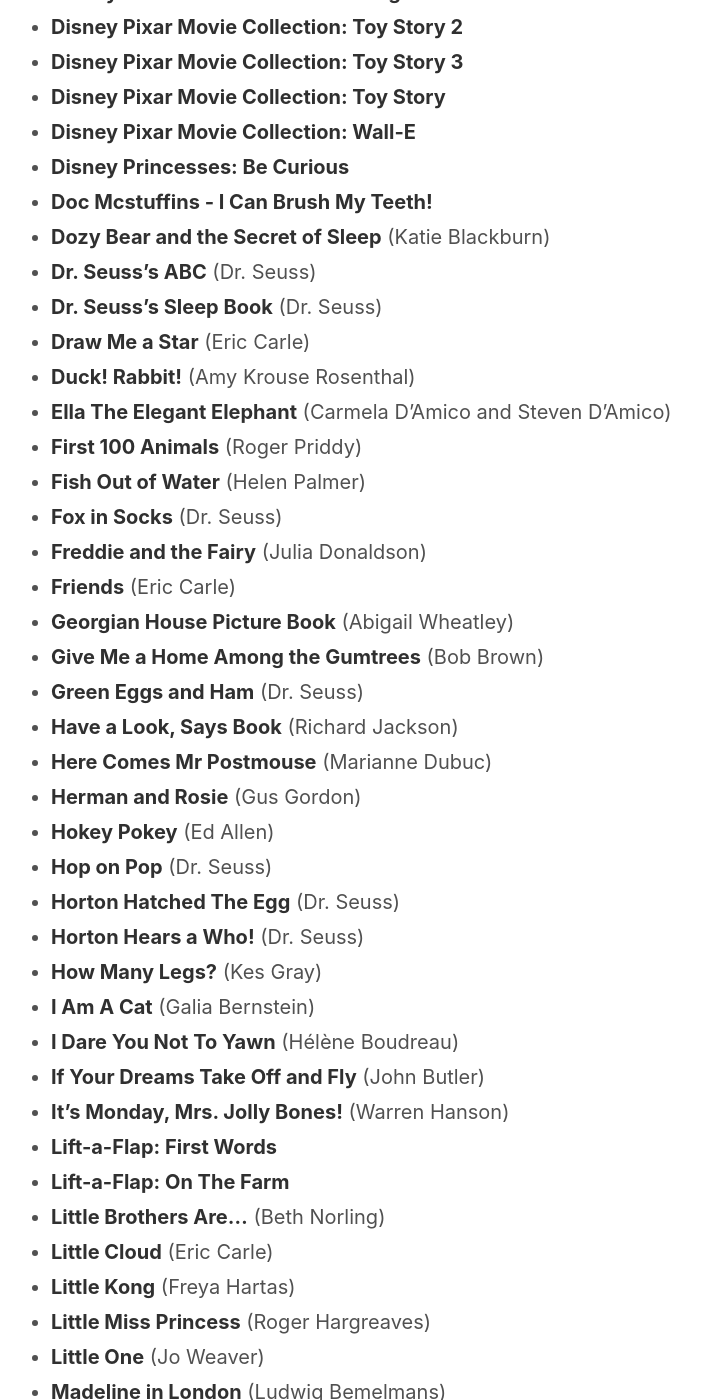
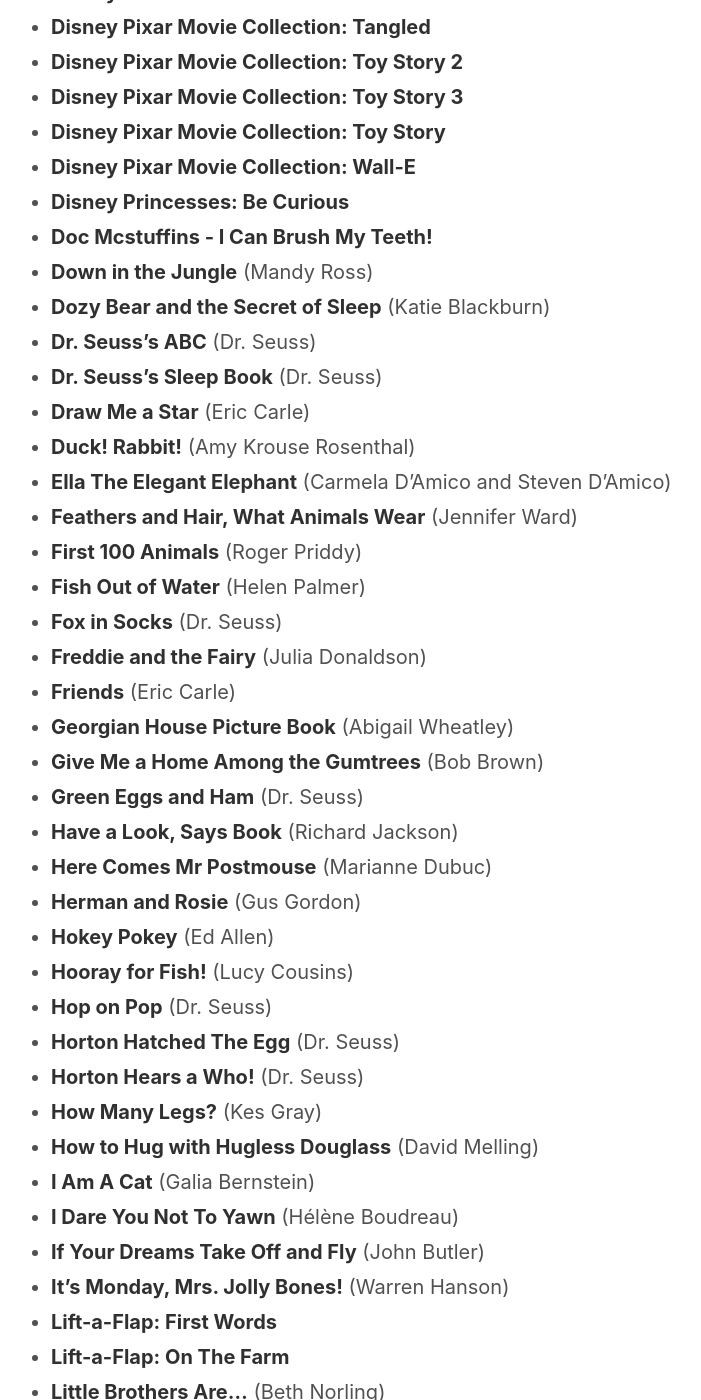
Before and after one commit to teejayen/teejayen.github.io, a Jekyll site: the page built from kidsbooks.md, in a window 1280 px wide and 1400 px high, scrolled down 997 px. Shown: the whole window, without its empty margins (279-980 px from the left). Built offline with Jekyll 4.4.1, drawn with Linux system fonts in a browser that asks for light colours; some of the changed text lies outside the part shown.

```diff
--- a/kidsbooks.md
+++ b/kidsbooks.md
@@ -19,6 +19,7 @@
 - **All The Awake Animals Are Almost Asleep** (Crescent Dragonwagon)
 - **Animal Friends** (Jane Werner Watson)
 - **Anna Hibiscus' Song** (Atinuke)
+- **Barbie: The Princess & The Popstar**
 - **Beep! Beep! Go to Sleep!** (Todd Tarpley)
 - **Bella Loves Bunny** (David M. McPhail)
 - **Buddy Loses a Tooth** (Grosset & Dunlap)
@@ -34,12 +35,14 @@
 - **Disney Pixar Movie Collection: Wall-E**
 - **Disney Princesses: Be Curious**
 - **Doc Mcstuffins - I Can Brush My Teeth!**
+- **Down in the Jungle** (Mandy Ross)
 - **Dozy Bear and the Secret of Sleep** (Katie Blackburn)
 - **Dr. Seuss's ABC** (Dr. Seuss)
 - **Dr. Seuss's Sleep Book** (Dr. Seuss)
 - **Draw Me a Star** (Eric Carle)
 - **Duck! Rabbit!** (Amy Krouse Rosenthal)
 - **Ella The Elegant Elephant** (Carmela D'Amico and Steven D'Amico)
+- **Feathers and Hair, What Animals Wear** (Jennifer Ward)
 - **First 100 Animals** (Roger Priddy)
 - **Fish Out of Water** (Helen Palmer)
 - **Fox in Socks** (Dr. Seuss)
@@ -52,10 +55,12 @@
 - **Here Comes Mr Postmouse** (Marianne Dubuc)
 - **Herman and Rosie** (Gus Gordon)
 - **Hokey Pokey** (Ed Allen)
+- **Hooray for Fish!** (Lucy Cousins)
 - **Hop on Pop** (Dr. Seuss)
 - **Horton Hatched The Egg** (Dr. Seuss)
 - **Horton Hears a Who!** (Dr. Seuss)
 - **How Many Legs?** (Kes Gray)
+- **How to Hug with Hugless Douglass** (David Melling)
 - **I Am A Cat** (Galia Bernstein)
 - **I Dare You Not To Yawn** (Hélène Boudreau)
 - **If Your Dreams Take Off and Fly** (John Butler)
```
Also changed, not shown: other parts of kidsbooks.md (+7 -0 lines).
